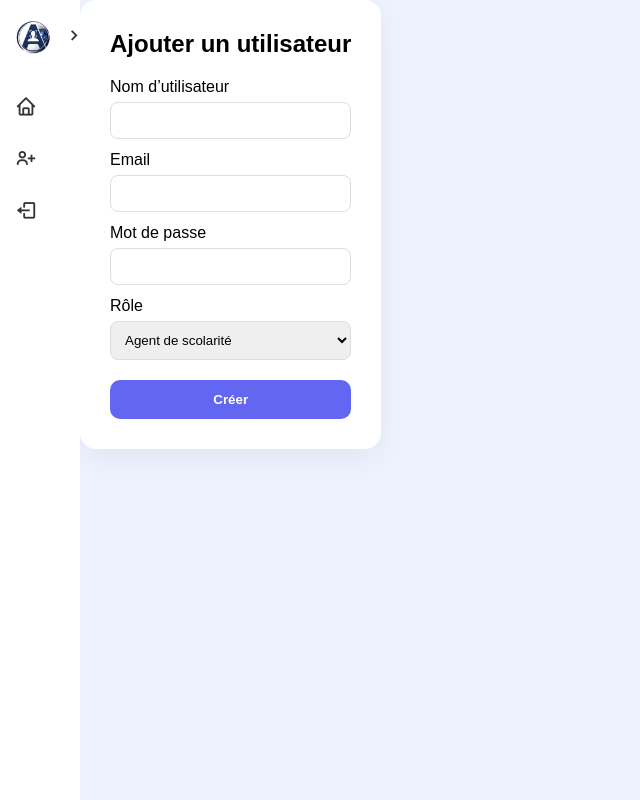
After one commit to khawlee/getion-de-presence, a Django app: template etudiants/templates/etudiants/ajouter_utilisateur.html in a window 1280 px wide. The commit adds this page. Shown: the whole page, without its empty margins (0-640 px from the left). Run offline with Django 5.2, Linux system fonts and the light colour scheme; the template is opened without the code that fills it, so the values that code supplies are empty.

Commit message:
ajout utilisateures

```diff
--- a/etudiants/templates/etudiants/admin_dashboard.html
+++ b/etudiants/templates/etudiants/admin_dashboard.html
@@ -6,56 +6,28 @@
     <title>Attendia Dashboard</title>
     <link rel="stylesheet" href="{% static 'css/pi.css' %}">
     <link href="https://unpkg.com/boxicons@2.1.4/css/boxicons.min.css" rel="stylesheet">
-
     {% block extra_head %}{% endblock %}
 </head>
 <body>
-
-<!-- SIDEBAR -->
 <div class="sidebar">
     <div class="logo">
-    <img src="{% static 'images/logo.png' %}" class="logo-img" alt="Attendia">
+        <img src="{% static 'images/logo.png' %}" alt="Attendia" class="logo-img">
         <span class="logo-text">Attendia</span>
         <i class='bx bx-chevron-right toggle' id="toggle"></i>
     </div>
 
     <ul class="nav-list">
-    <li><a href="#"><i class='bx bx-home'></i><span class="links-name">Dashboard</span></a></li>
-    <li>
-      <a href="{% url 'ajouter_etudiant' %}">
-        <i class='bx bx-user-plus'></i>
-        <span class="links-name">getion des etudiants</span>
-      </a>
-    </li>
-    <li><a href="#"><i class='bx bx-bar-chart'></i><span class="links-name">Statistics</span></a></li>
-    <li><a href="#"><i class='bx bx-bell'></i><span class="links-name">Notifications</span></a></li>
-    <li><a href="#"><i class='bx bx-time'></i><span class="links-name">Attendance</span></a></li>
-
-    <li class="mode">
-      <a href="#" id="darkToggle">
-        <i class='bx bx-moon'></i>
-        <span class="links-name">Dark Mode</span>
-      </a>
-    </li>
-
-    <li class="logout">
-      <a href="{% url 'login' %}"><i class='bx bx-log-out'></i><span class="links-name">Logout</span></a>
-    </li>
+        <li><a href="{% url 'dashboard' %}"><i class='bx bx-home'></i><span class="links-name">Dashboard</span></a></li>
+        <li><a href="{% url 'ajouter_etudiant' %}"><i class='bx bx-user-plus'></i><span class="links-name">Gestion des étudiants</span></a></li>
+        {% if request.session.role == 'SUPER_ADMIN' %}
+        <li><a href="{% url 'gestion_utilisateurs' %}"><i class='bx bx-user'></i><span class="links-name">Gestion des utilisateurs</span></a></li>
+        {% endif %}
+        <li><a href="{% url 'login' %}"><i class='bx bx-log-out'></i><span class="links-name">Logout</span></a></li>
     </ul>
 </div>
 
-<!-- HEADER -->
-<div class="header">
-  <div class="header-right">
-    <!-- Notification et profile -->
-  </div>
-</div>
-
-<!-- CONTENU PRINCIPAL -->
-<div class="main-content">
-  {% block content %}
-  <!-- Les pages filles vont injecter leur contenu ici -->
-  {% endblock %}
+<div class="main">
+    {% block content %}{% endblock %}
 </div>
 
 <script src="{% static 'js/pi.js' %}"></script>
--- /dev/null
+++ b/etudiants/templates/etudiants/ajouter_utilisateur.html
@@ -0,0 +1,33 @@
+{% extends 'etudiants/admin_dashboard.html' %}
+{% load static %}
+
+{% block extra_head %}
+<link rel="stylesheet" href="{% static 'css/ajouter_utilisateur.css' %}">
+{% endblock %}
+
+{% block content %}
+<div class="dashboard-content">
+    <div class="form-card">
+        <h2>Ajouter un utilisateur</h2>
+        <form method="POST">
+            {% csrf_token %}
+            <label>Nom d’utilisateur</label>
+            <input type="text" name="username" required>
+
+            <label>Email</label>
+            <input type="email" name="email" required>
+
+            <label>Mot de passe</label>
+            <input type="password" name="password" required>
+
+            <label>Rôle</label>
+            <select name="role" required>
+                <option value="SCOLARITE">Agent de scolarité</option>
+                <option value="ADMIN">Admin</option>
+            </select>
+
+            <button type="submit">Créer</button>
+        </form>
+    </div>
+</div>
+{% endblock %}
--- a/etudiants/urls.py
+++ b/etudiants/urls.py
@@ -3,6 +3,8 @@ from . import views
 
 urlpatterns = [
     path('', views.login_view, name='login'),
-    path('admin_dashboard/', views.graphe, name='graphe'),
-    path('ajouter/', views.ajouter_etudiant, name='ajouter_etudiant'),
+    path('dashboard/', views.graphe, name='dashboard'),
+    path('ajouter_etudiant/', views.ajouter_etudiant, name='ajouter_etudiant'),
+    path('gestion_utilisateurs/', views.gestion_utilisateurs, name='gestion_utilisateurs'),
+    path('ajouter_utilisateur/', views.ajouter_utilisateur, name='ajouter_utilisateur'),
 ]
--- /dev/null
+++ b/static/css/ajouter_utilisateur.css
@@ -0,0 +1,39 @@
+.form-card{
+    max-width:400px;
+    background:white;
+    padding:30px;
+    border-radius:16px;
+    box-shadow:0 10px 30px rgba(0,0,0,0.05);
+}
+
+.form-card h2{
+    margin-bottom:20px;
+    text-align:center;
+}
+
+.form-card label{
+    display:block;
+    margin-top:12px;
+    font-weight:500;
+}
+
+.form-card input,
+.form-card select{
+    width:100%;
+    padding:10px;
+    margin-top:6px;
+    border-radius:8px;
+    border:1px solid #ddd;
+}
+
+.form-card button{
+    width:100%;
+    margin-top:20px;
+    padding:12px;
+    border:none;
+    border-radius:10px;
+    background:#6366f1;
+    color:white;
+    font-weight:600;
+    cursor:pointer;
+}
--- a/templates/graphe.html
+++ b/templates/graphe.html
@@ -6,7 +6,6 @@
 {% endblock %}
 
 {% block content %}
-
 <div class="container">
         <h1>Dashboard</h1>
 
```
Also changed, not shown: etudiants/models.py (+37 -0 lines), etudiants/templates/etudiants/ajouter_etudiant.html (+9 -18 lines), etudiants/templates/etudiants/gestion_utilisateurs.html (added, +38 -0 lines), etudiants/views.py (+49 -13 lines), static/css/gestion_utilisateurs.css (added, +41 -0 lines), static/js/index.js (deleted, +0 -25 lines), templates/index.html (+7 -4 lines), etudiants/migrations/0001_initial.py, etudiants/migrations/0002_alter_etudiant_filiere_alter_etudiant_matricule_and_more.py (deleted), etudiants/migrations/0002_presence.py (added), etudiants/migrations/0003_alter_etudiant_filiere_alter_etudiant_matricule_and_more.py (deleted), media/photos/2abc6de0-8d0c-4d14-b2a8-e2ce1bf885a6_BoTVWMH.jpg (added), media/photos/a10a172b-9d3e-4fc2-8658-481c7c04c6f3_upy3es3.jpg (added), media/photos/billi_JojNZ8I.jpg (added). Lines whose indentation alone changed are shown as unchanged.
